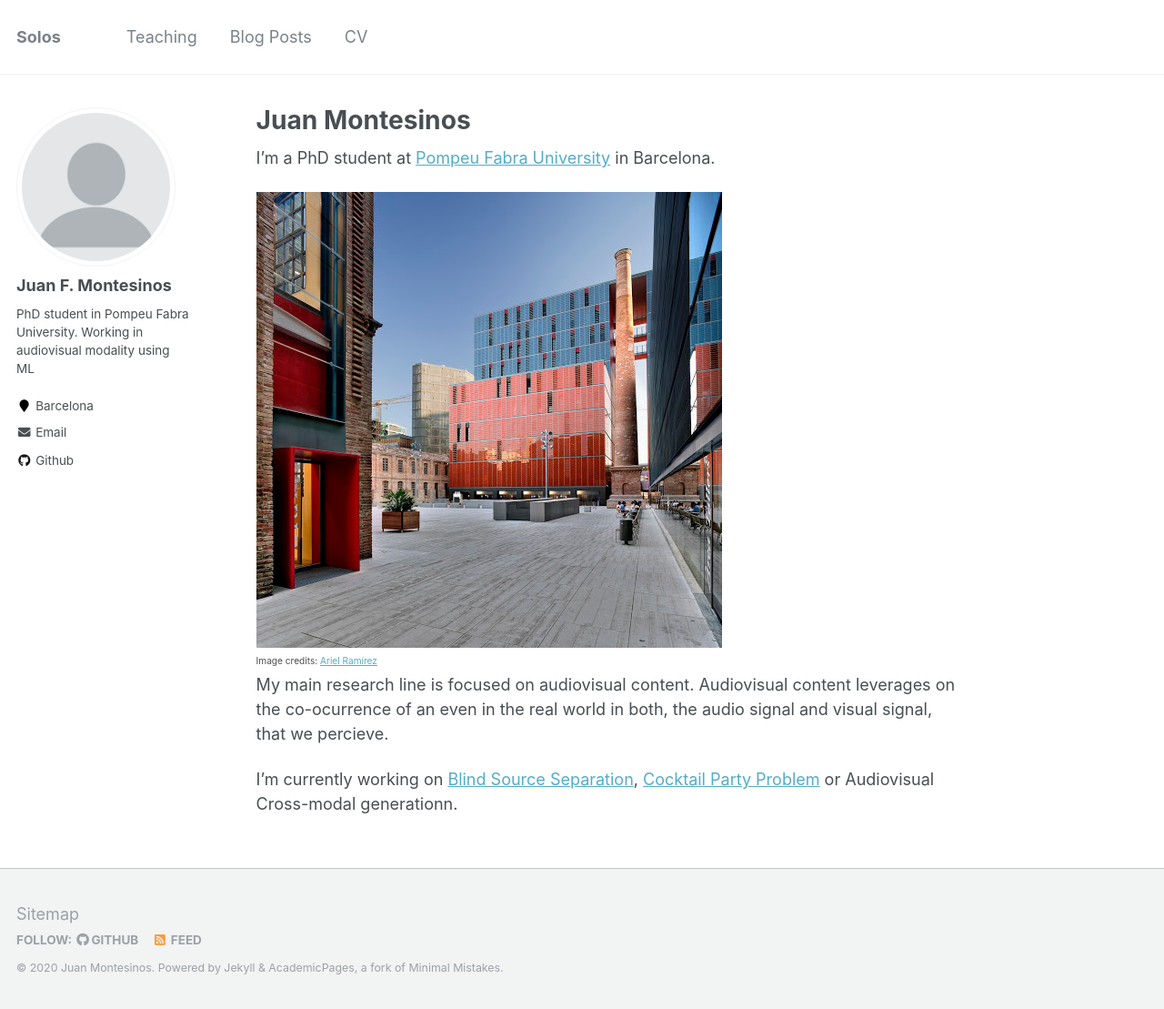
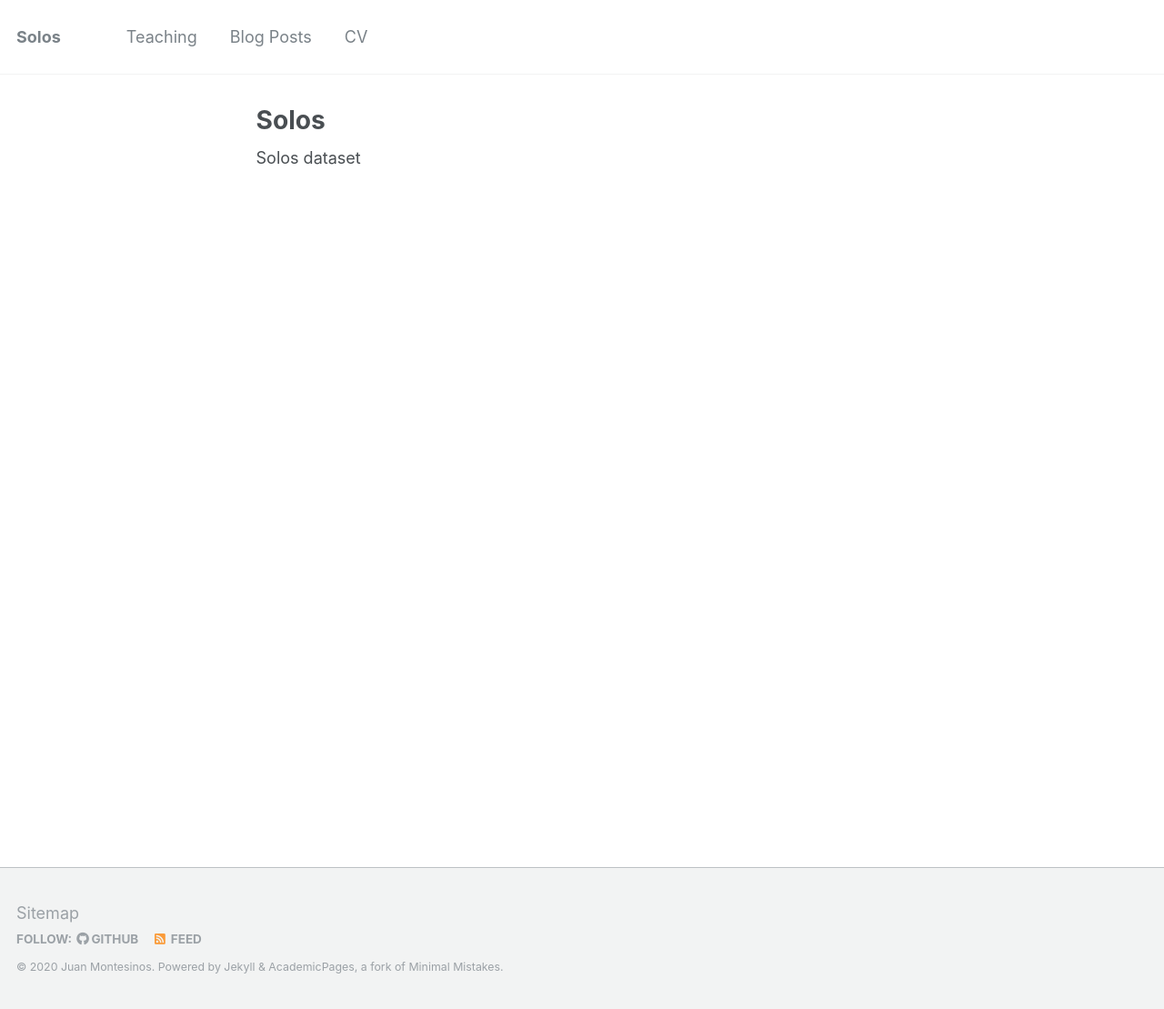
Before and after one commit to JuanFMontesinos/Solos, a Jekyll site: the page built from _pages/about.md, in a window 1280 px wide and 1109 px high. Shown: the whole window at 91% size. Built offline with Jekyll 4.4.1, drawn with Linux system fonts in a browser that asks for light colours.

Commit message:
Update about.md

```diff
--- a/_pages/about.md
+++ b/_pages/about.md
@@ -1,17 +1,11 @@
 ---
 permalink: /
-title: "Juan Montesinos "
-excerpt: "About me"
-author_profile: true
+title: "Solos "
+excerpt: "Audiovisual BSS Dataset"
+author_profile: false
 redirect_from:
   - /about/
   - /about.html
 ---
 
-I'm a PhD student at [Pompeu Fabra University](https://www.upf.edu/web/campus/campus-poblenou) in Barcelona.
-
-![upf](/images/upf.jpg "UPF Campus Poblenou")
-<sub><sup>Image credits: [Ariel Ramírez](http://www.arielramirez.es/commissioned-work/arquitectura/pompeu-fabra-university-campus-aia-salazar-navarro/)</sup></sub>
-My main research line is focused on audiovisual content. Audiovisual content leverages on the co-ocurrence of an even in the real world in both, the audio signal and visual signal, that we percieve.
-
-I'm currently working on [Blind Source Separation](https://en.wikipedia.org/wiki/Signal_separation), [Cocktail Party Problem](https://www.youtube.com/watch?v=T0HP9cxri0A) or Audiovisual Cross-modal generationn.
+Solos dataset
```
